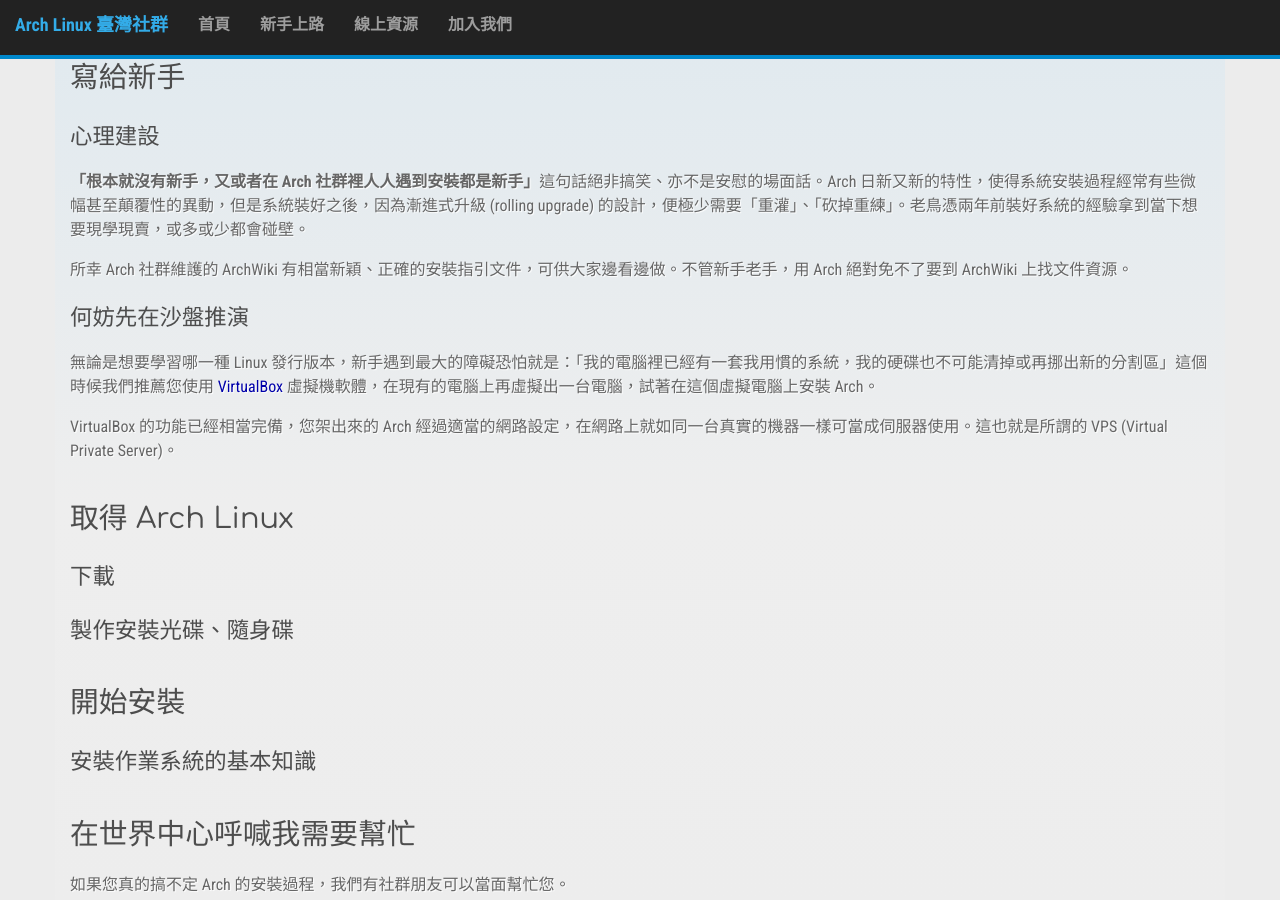
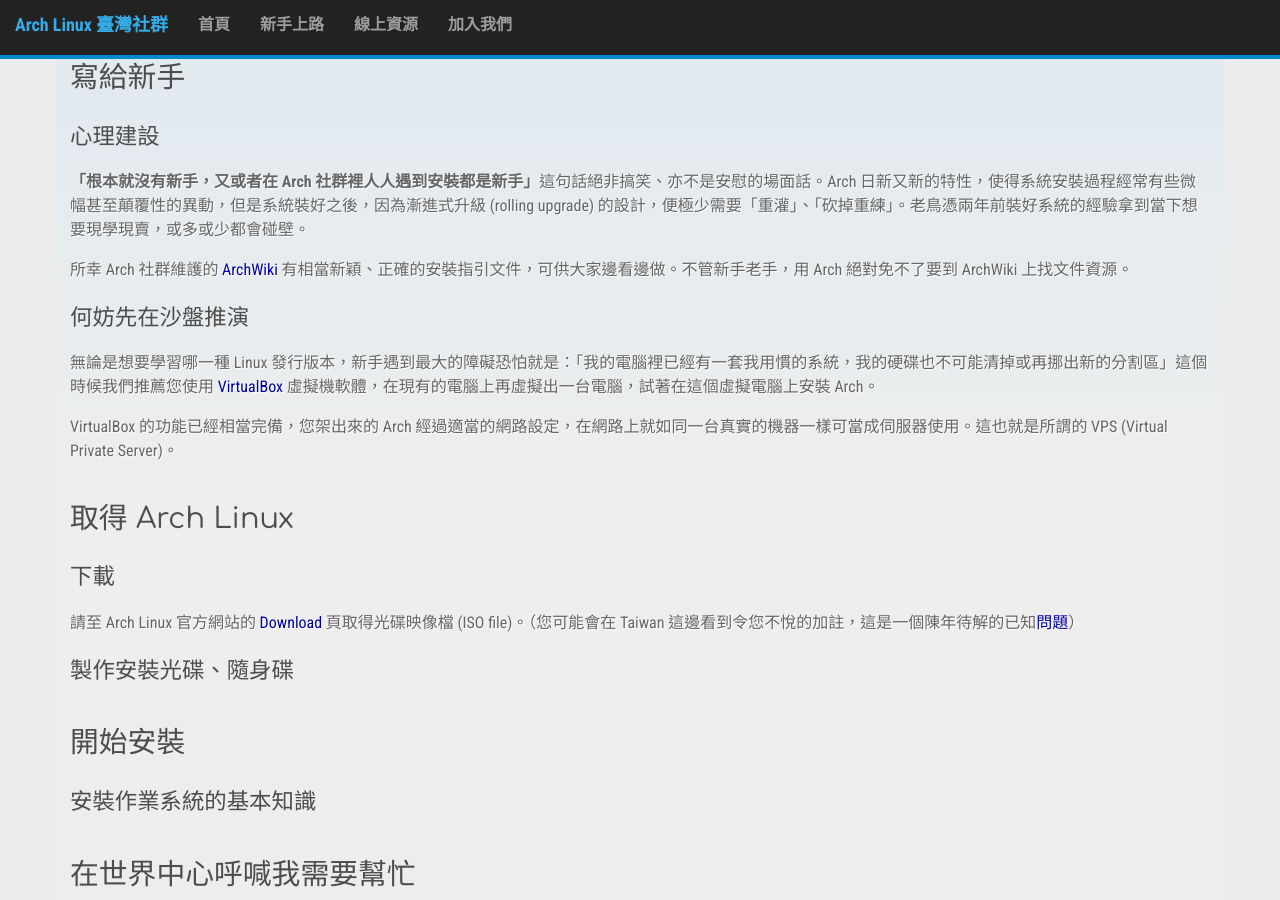
Before and after one commit to linux-taiwan/arch.linux.org.tw, a Jekyll site: the page built from getstarted.md, in a window 1280 px wide and 900 px high, scrolled down 289 px. Built offline with Jekyll 4.4.1, drawn with Linux system fonts in a browser that asks for light colours; nearby versions of some CDN libraries; Markdown is read by kramdown in place of the engine named in the settings; some of the changed lines change nothing that is shown.

Commit message:
Edit getstarted.md
Signed-off-by: Huei-Horng Yo <hiroshiyui@gmail.com>

```diff
--- a/getstarted.md
+++ b/getstarted.md
@@ -15,7 +15,7 @@
 
 **「根本就沒有新手，又或者在 Arch 社群裡人人遇到安裝都是新手」**這句話絕非搞笑、亦不是安慰的場面話。Arch 日新又新的特性，使得系統安裝過程經常有些微幅甚至顛覆性的異動，但是系統裝好之後，因為漸進式升級 (rolling upgrade) 的設計，便極少需要「重灌」、「砍掉重練」。老鳥憑兩年前裝好系統的經驗拿到當下想要現學現賣，或多或少都會碰壁。
 
-所幸 Arch 社群維護的 ArchWiki 有相當新穎、正確的安裝指引文件，可供大家邊看邊做。不管新手老手，用 Arch 絕對免不了要到 ArchWiki 上找文件資源。
+所幸 Arch 社群維護的 [ArchWiki](https://wiki.archlinux.org/) 有相當新穎、正確的安裝指引文件，可供大家邊看邊做。不管新手老手，用 Arch 絕對免不了要到 ArchWiki 上找文件資源。
 
 ## 何妨先在沙盤推演
 
@@ -25,6 +25,9 @@
 
 # 取得 Arch Linux
 ## 下載
+
+請至 Arch Linux 官方網站的 [Download](https://www.archlinux.org/download/) 頁取得光碟映像檔 (ISO file)。（您可能會在 Taiwan 這邊看到令您不悅的加註，這是一個陳年待解的已知[問題](https://bugs.archlinux.org/task/30444)）
+
 ## 製作安裝光碟、隨身碟
 
 # 開始安裝
```
